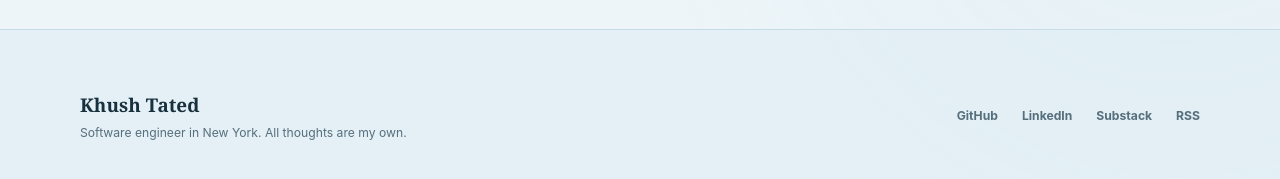
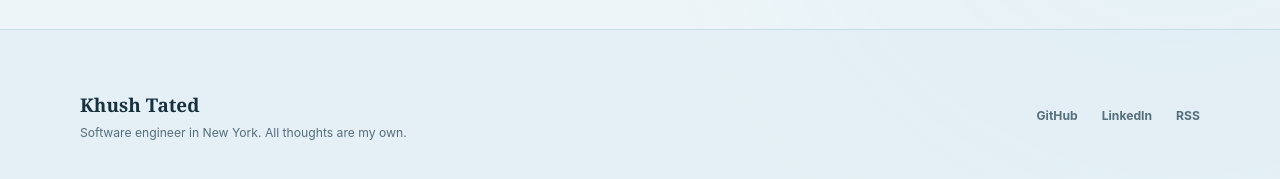
Before and after one commit to t-khush/t-khush.github.io, a Jekyll site: the page built from index.md, in a window 1280 px wide and 900 px high, scrolled down 1638 px. Shown: the part 698-877 px from the top of the window. Built offline with Jekyll 4.4.1, drawn with Linux system fonts in a browser that asks for light colours.

Commit message:
Remove Substack link from footer

```diff
--- a/_includes/footer.html
+++ b/_includes/footer.html
@@ -7,8 +7,7 @@
     <div class="footer-links" aria-label="Elsewhere">
       <a href="https://github.com/{{ site.author.github }}" rel="me">GitHub</a>
       <a href="https://www.linkedin.com/in/{{ site.author.linkedin }}/" rel="me">LinkedIn</a>
-      <a href="https://{{ site.author.substack }}.substack.com/" rel="me">Substack</a>
-      <a href="{{ '/feed.xml' | relative_url }}">RSS</a>
+      <a href="{{ "/feed.xml" | relative_url }}">RSS</a>
     </div>
   </div>
 </footer>
```
